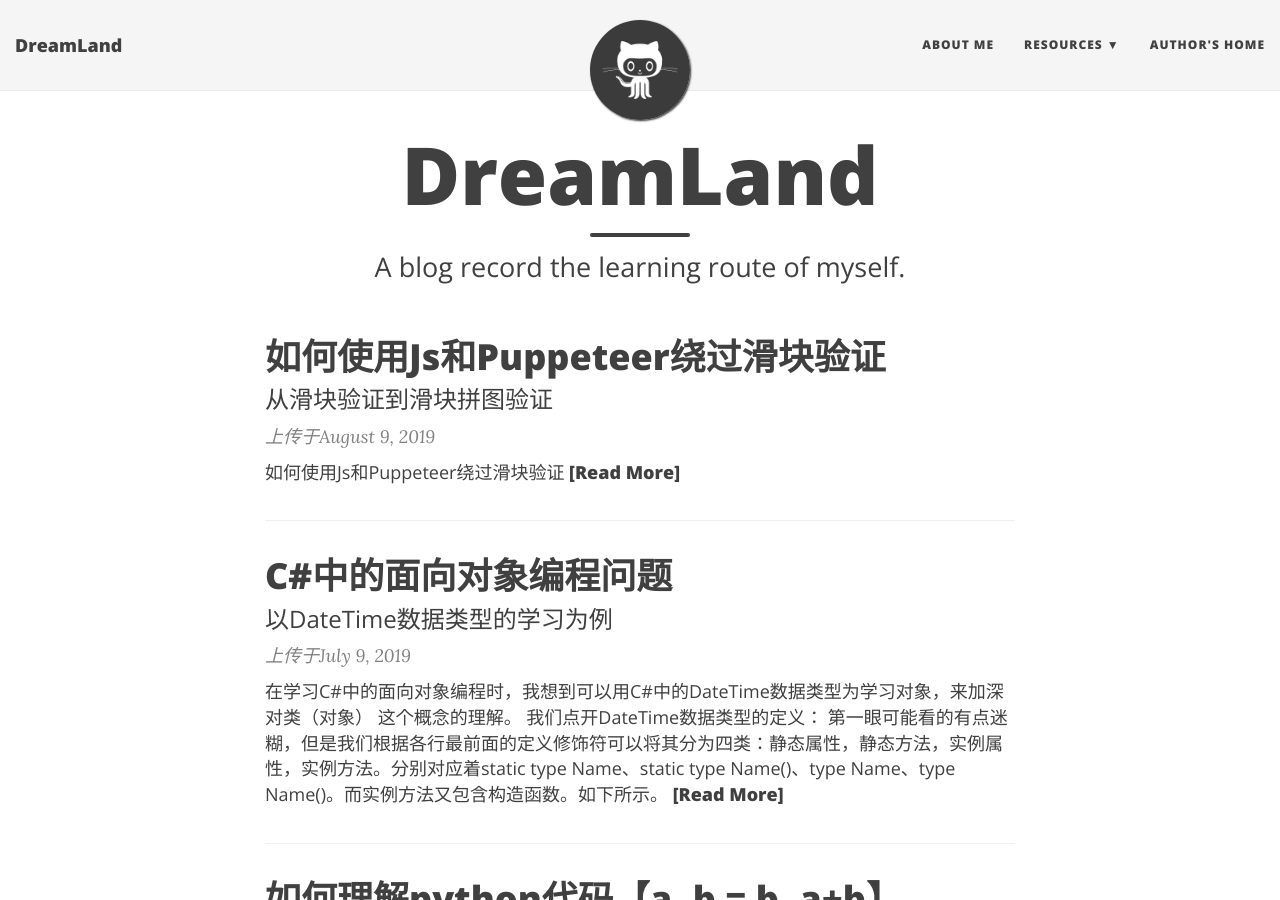
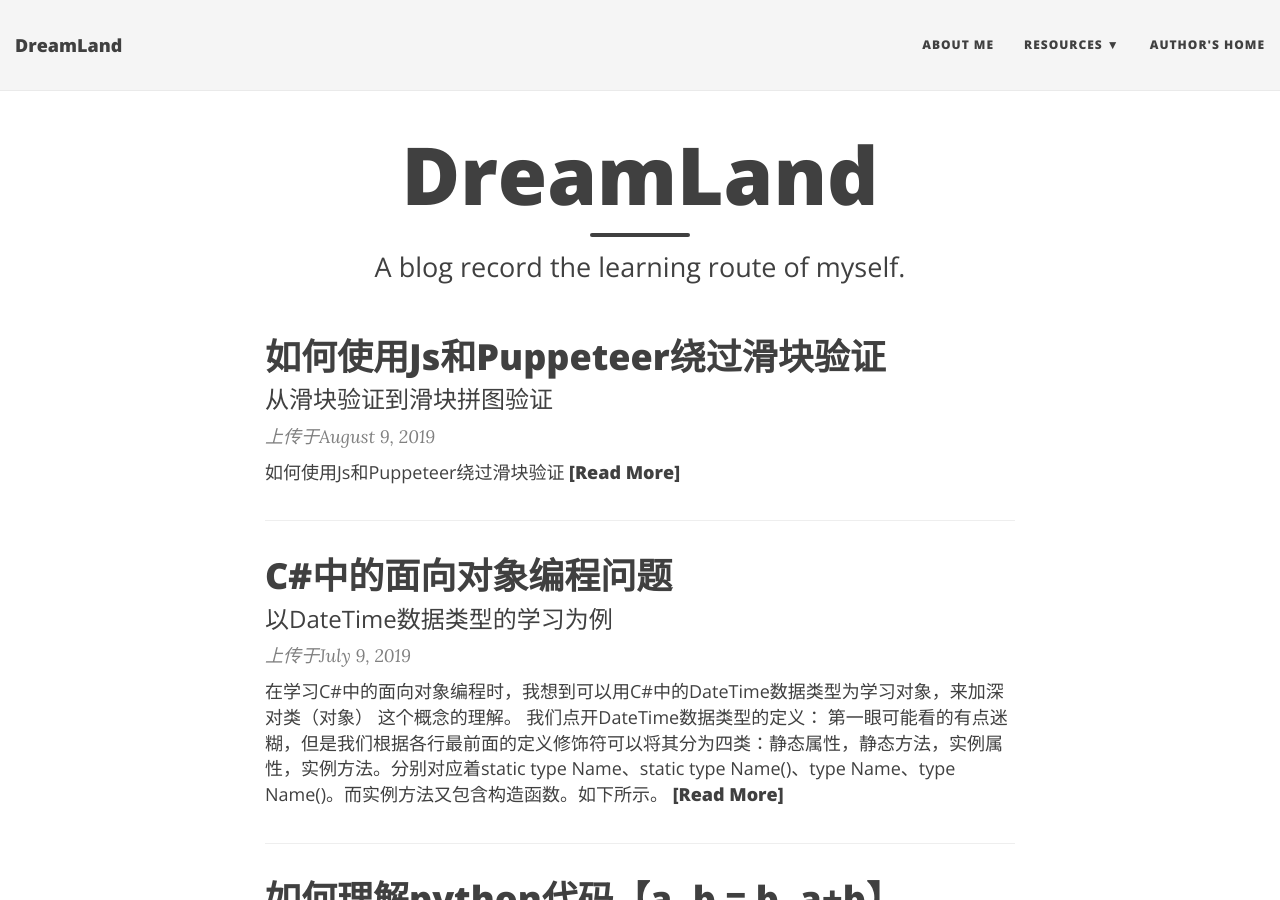
Before and after one commit to takeToDreamLand/takeToDreamLand.github.io, a Jekyll site: the page built from index.html, in a window 1280 px wide and 900 px high. Built offline with Jekyll 4.4.1, drawn with Linux system fonts in a browser that asks for light colours; nearby versions of some CDN libraries; the list of posts is cut into pages by our own code.

Commit message:
modify the _config.yml file: 1.  change the "timezone" to local for avoid the last blog can't load; 2.  hide the brand on  index page

```diff
--- a/_config.yml
+++ b/_config.yml
@@ -153,7 +153,7 @@ title-separator: "-"
 # --- Don't need to touch anything below here (but you can if you want) --- #
 
 # Output options (more information on Jekyll's site)
-timezone: "America/Vancouver"
+timezone: "Asia/Shanghai"
 markdown: kramdown
 highlighter: rouge
 permalink: /:year-:month-:day-:title/
@@ -177,7 +177,7 @@ defaults:
       path: "" # all files
     values:
       layout: "page"
-      show-avatar: true
+      show-avatar: false
 
 # Use tags index page and make tags on each post clickable
 link-tags: true
```
